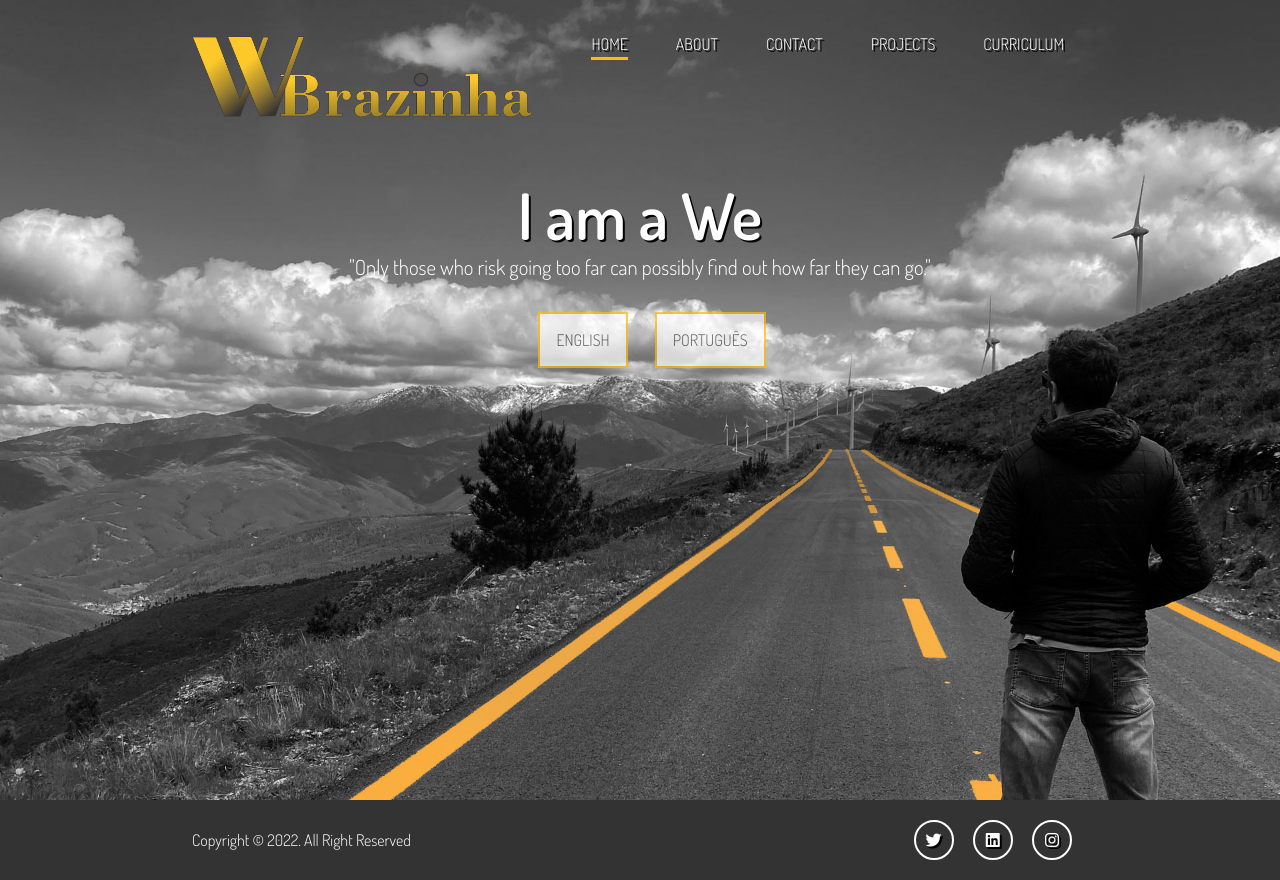
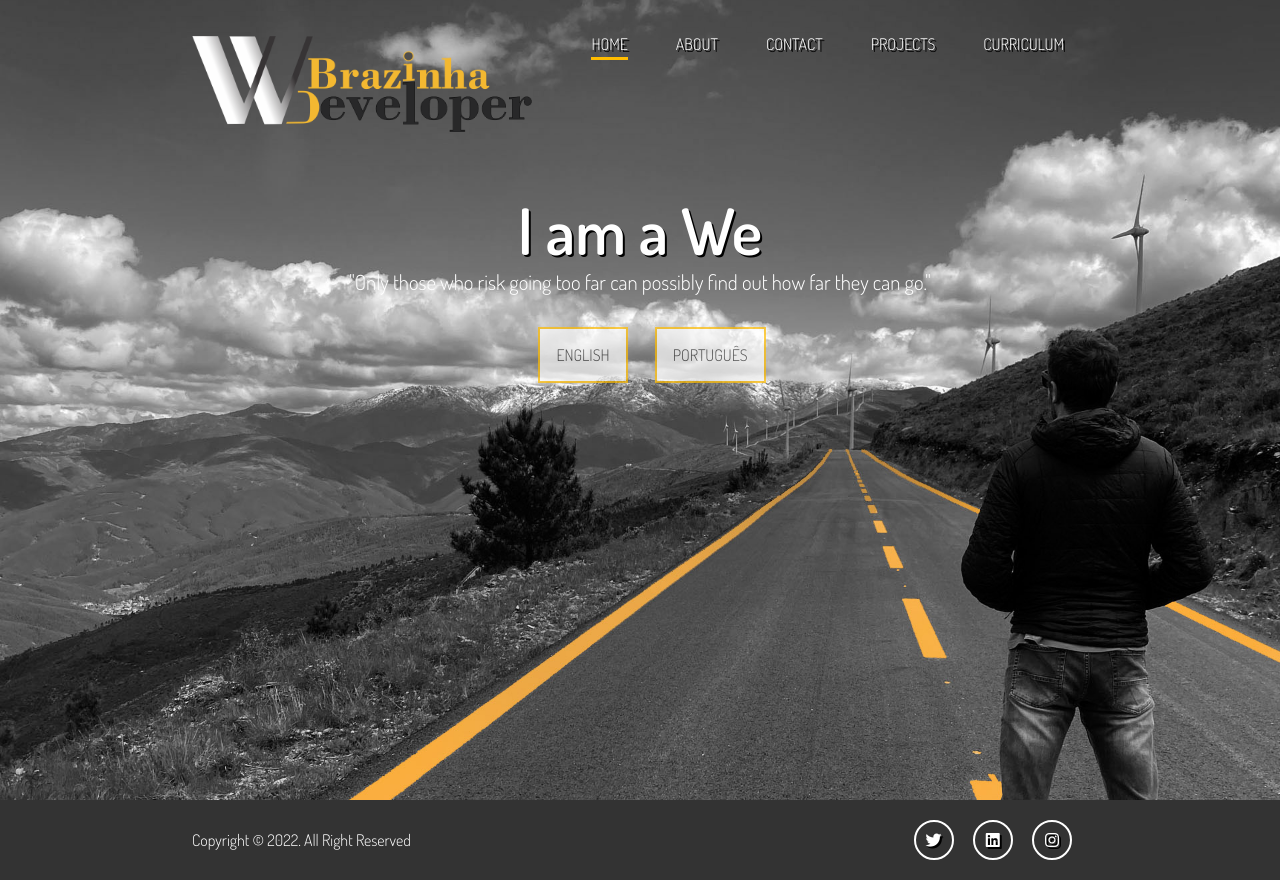
Before and after one commit to FilipeBrazinha/webpage, a website: page dist/index.html in a window 1280 px wide. Drawn offline with Linux system fonts and the light colour scheme.

Commit message:
Change Logo on Index.html

```diff
--- a/dist/index.html
+++ b/dist/index.html
@@ -14,7 +14,7 @@
   <header id="header-home">
     <div class="container">
         <nav id="main-nav">
-        <img src="img/logofr3.png" alt="My Portfolio" id="logo">
+        <img src="img/logofr4.png" alt="My Portfolio" id="logo">
       <ul>
         <li><a href="index.html" class="current">Home</a></li>
         <li><a href="about.html">About</a></li>
```
